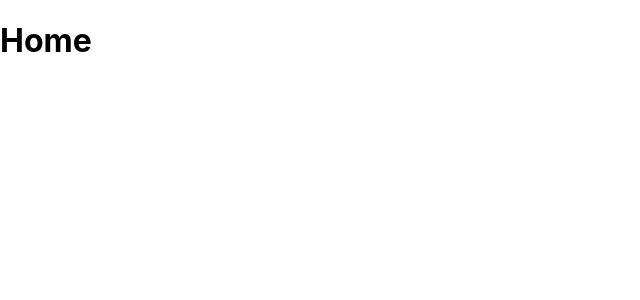
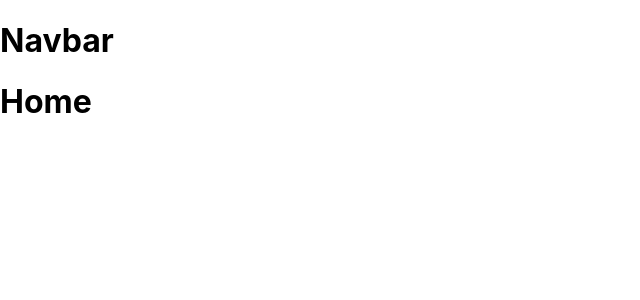
Before and after one commit to jsoomie/react_passwordgen, a React (Create React App) app: page / in a window 1280 px wide. Shown: the top 300 px of the page, without its empty margins (0-640 px from the left). Built offline with nearby package versions, Linux system fonts and the light colour scheme.

Commit message:
Brought Navbar component within App.js and updated components index to export Navbar.

```diff
--- a/src/App.js
+++ b/src/App.js
@@ -1,9 +1,11 @@
 import { BrowserRouter as Router, Route, Switch } from "react-router-dom";
 import { Home } from "./pages";
+import { Navbar } from "./components";
 
 function App() {
   return (
     <Router>
+      <Navbar />
       <Switch>
         <Route exact path="/" component={Home} />
       </Switch>
--- a/src/components/index.js
+++ b/src/components/index.js
@@ -0,0 +1,4 @@
+// Components index
+
+//@export   Navbar
+export { Navbar } from "./Navbar";
```
